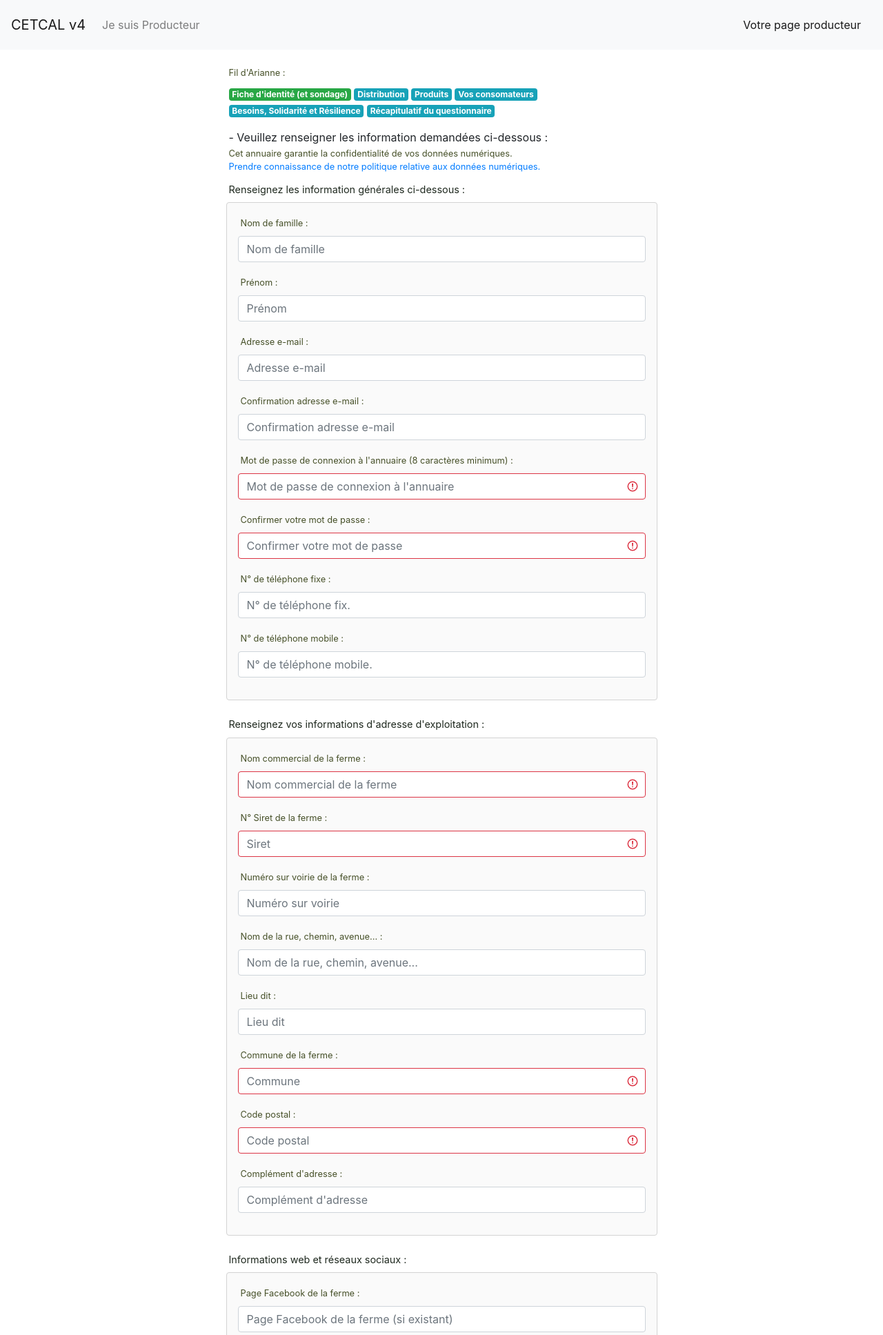
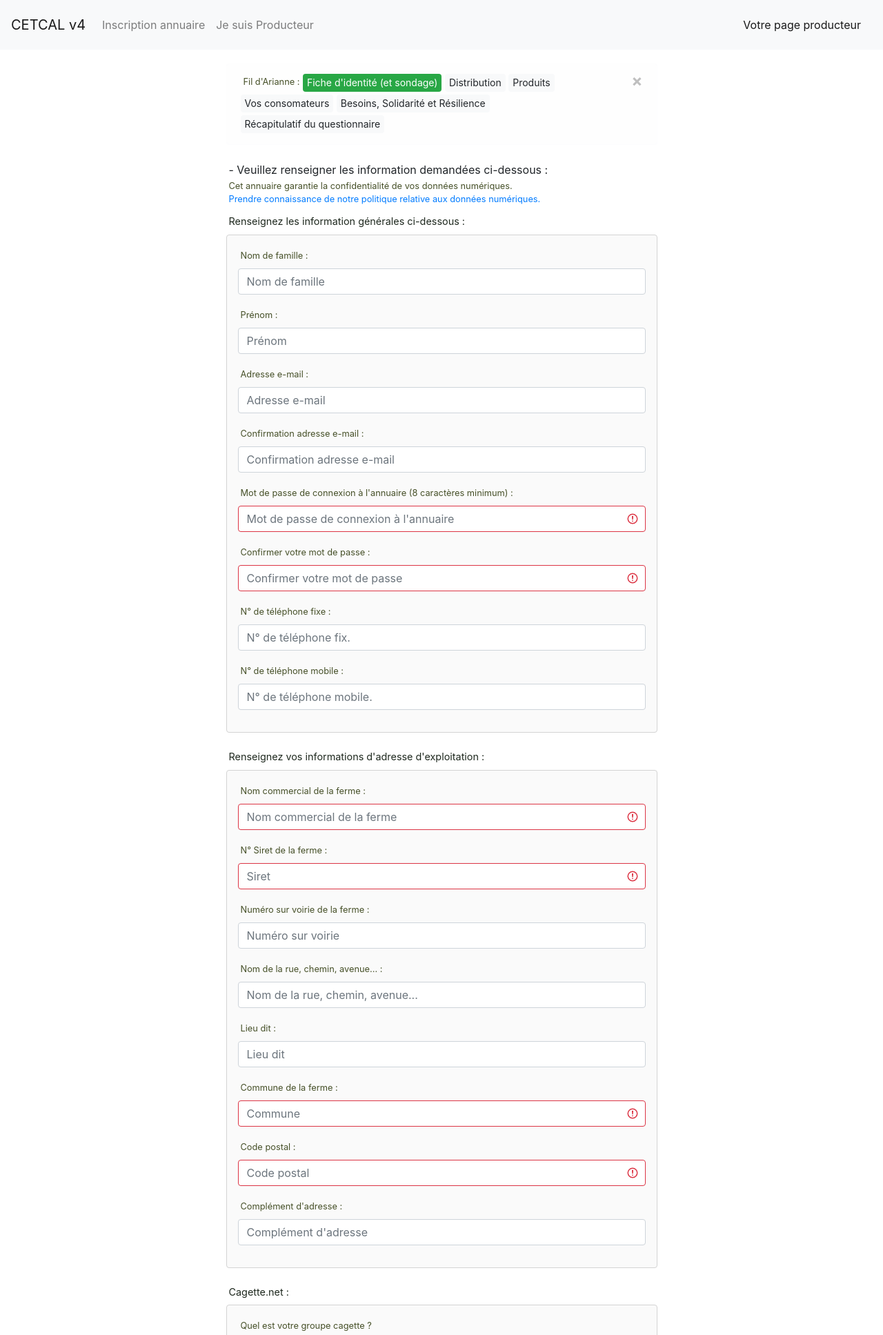
Before and after one commit to PaulBisserier/cetcal, a PHP site: page /?statut=signupgen.form in a window 1280 px wide. Shown: the top 1935 px of the page at 69% size. Run offline with PHP 8.4, Linux system fonts and the light colour scheme; data that the repository does not hold is empty.

Commit message:
V4 questionnaire : bits'n'bobs

```diff
--- a/index.php
+++ b/index.php
@@ -55,14 +55,4 @@ $statut = htmlspecialchars(isset($_GET['statut']) && !empty($_GET['statut']) ? $
     .form { margin-bottom: 60px; }
     label { margin-left: 4px !important; }
     .table { border-style: 1px solid black !important; }
-    body, .sticky-footer-wrapper { min-height:100vh; }
-    .blog-footer {
-      padding: 2.5rem 0;
-      text-align: center;
-      background-color: #f9f9f9;
-      margin-top: 60px;
-    }
-    .blog-footer p:last-child {
-      margin-bottom: 0;
-    }
   </style>
--- a/src/app/controller/cet.qstprod.controller.signupgen.form.php
+++ b/src/app/controller/cet.qstprod.controller.signupgen.form.php
@@ -60,6 +60,8 @@ if ($nav == 'valider')
   $form_sondage = $dataProcessor->processHttpFormArrayData(
     isset($_POST['qstprod-sondage']) ? $_POST['qstprod-sondage'] : NULL);
 
+  $form_cagette = $dataProcessor->processHttpFormData($_POST['qstprod-cagette']);
+
   // Check for data isset/unset erros.
   $dataProcessor->scanForErrors();
   // Construct new DTO object :
@@ -69,7 +71,7 @@ if ($nav == 'valider')
     $form_adr_lieudit, $form_adr_commune, $form_adr_cp, $form_adr_cmpladr, $form_pagefb, $form_pageig,
     $form_pagetwitter, $form_siteweb, $form_boutiquewww, $form_orgcertifbio,
     $form_typeprod, $form_surfacepc, $form_surfaceserre, $form_nbrtetes, $form_hectolitresparan,
-    $form_sondage_difficultes, $form_sondage);
+    $form_sondage_difficultes, $form_sondage, $form_cagette);
   $_SESSION['signupgen.form'] = serialize($dtoQstGeneralesProd);
 }
 
--- a/src/app/includes/include.cet.qstprod.filarianne.php
+++ b/src/app/includes/include.cet.qstprod.filarianne.php
@@ -1,11 +1,16 @@
 <!-- Fil d'Arianne -->
 <div class="row justify-content-lg-center" style="margin-bottom: 8px;">
   <div class="col-lg-6 align-middle">
-    <label class="align-middle">
-      <small class="form-text text-muted">
-        <?= CetQstProdFilArianneHelper::$prefix_fa ?>
-      </small>
-    </label>
-    <label class="align-middle"><?= CetQstProdFilArianneHelper::update($statut); ?></label>
+    <div class="alert alert-light alert-dismissible fade show" role="alert">
+      <button type="button" class="close" data-dismiss="alert" aria-label="Close">
+        <span aria-hidden="true">&times;</span>
+      </button>
+      <label class="align-middle">
+        <small class="form-text text-muted">
+          <?= CetQstProdFilArianneHelper::$prefix_fa; ?>
+        </small>
+      </label>
+      <?= CetQstProdFilArianneHelper::update($statut); ?>
+    </div>
   </div>
 </div>
--- a/src/app/includes/include.cet.qstprod.navbar.php
+++ b/src/app/includes/include.cet.qstprod.navbar.php
@@ -9,11 +9,14 @@
   <div class="collapse navbar-collapse" id="navbar-cet-qstprod">
     <ul class="navbar-nav mr-auto">
       <li class="nav-item">
-        <a class="nav-link" href="#" onclick="$('#cet-qstprod_seconnecter').hide(function(){ $('#' + 'cet-qstprod_intro').fadeIn('slow'); });">Je suis Producteur</a>
+        <a class="nav-link" href="/src/app/controller/cet.qstprod.controller.login.form.php">Inscription annuaire</a>
+      </li>
+      <li class="nav-item">
+        <a class="nav-link" href="#" onmousedown="$('#cet-qstprod_seconnecter').hide(function(){ $('#' + 'cet-qstprod_intro').fadeIn('slow'); });">Je suis Producteur</a>
       </li>
     </ul>
     <span class="navbar-text">
-      <a class="nav-link" href="#" onclick="$('#cet-qstprod_intro').hide(function(){ $('#cet-qstprod_seconnecter').fadeIn('slow'); });">Votre page producteur</a>
+      <a class="nav-link" href="#" onmousedown="$('#cet-qstprod_intro').hide(function(){ $('#cet-qstprod_seconnecter').fadeIn('slow'); });">Votre page producteur</a>
     </span>
   </div>
 </nav>
--- a/src/app/includes/include.cet.qstprod.signupgen.form.php
+++ b/src/app/includes/include.cet.qstprod.signupgen.form.php
@@ -122,6 +122,16 @@ if (isset($_GET['sitkn']))
           <input class="form-control" id="qstprod-cmpladrs" name="qstprod-cmpladrs" type="text"
             placeholder="Complément d'adresse"
             value="<?= isset($currentForm['qstprod-cmpladrs']) ? $currentForm['qstprod-cmpladrs'] : $neant; ?>">
+        </div>
+      </div>
+
+      <label class="cet-formgroup-container-label"><small class="form-text">Cagette.net :</small></label>
+      <div class="cet-formgroup-container">
+        <div class="form-group mb-3">
+          <label class="cet-input-label"><small class="cet-qstprod-label-text">Quel est votre groupe cagette ?</small></label>
+          <input class="form-control" id="qstprod-cagette" name="qstprod-cagette" type="text"
+            placeholder="Indiquer votre groupe cagette"
+            value="<?= isset($currentForm['qstprod-cagette']) ? $currentForm['qstprod-cagette'] : $neant; ?>">
         </div>
       </div>
 
--- a/src/app/model/dto/cet.qstprod.signupconso.dto.php
+++ b/src/app/model/dto/cet.qstprod.signupconso.dto.php
@@ -11,10 +11,12 @@ Class QstConsomateursDTO
   public $receptionAutre;
   public $paiments;
   public $paimentAutre;
+  public $driveadr;
+  public $drivejour;
 
   function __construct($pConsoachats = "", $pConsoachatsAutre = "",
     $pReceptions = "", $pReceptionAutre = "", $pPaiments = "",
-    $pPaimentAutre = "")
+    $pPaimentAutre = "", $pDriveAdr = "", $pDriveJour = "")
   {
     $this->consoachats = $pConsoachats;
     $this->consoachatsAutre = $pConsoachatsAutre;
@@ -22,6 +24,8 @@ Class QstConsomateursDTO
     $this->receptionAutre = $pReceptionAutre;
     $this->paiments = $pPaiments;
     $this->paimentAutre = $pPaimentAutre;
+    $this->driveadr = $pDriveAdr;
+    $this->drivejour =$drivejour;
   }
 
 }
--- a/src/app/model/dto/cet.qstprod.signupgen.dto.php
+++ b/src/app/model/dto/cet.qstprod.signupgen.dto.php
@@ -32,13 +32,14 @@ Class QstProdGeneraleDTO
   public $hectolitresParAn;
   public $sondageDifficultes;
   public $sondage;
+  public $groupeCagette;
 
   function __construct($pNom = "", $pPrenom = "", $pEmail = "", $pMotDePasseMD5 = "", $pTelFix = "",
     $pTelPort = "", $pNomFerme = "", $pSiret = "", $pAdrNumvoie = "", $pAdrRue = "", $pAdrLieudit = "",
     $pAdrCommune = "", $pAdrCodePostal = "", $pAdrComplementAdr = "", $pPageFB = "", $pPageIG = "",
     $pPageTwitter = "", $pPUrlWeb = "", $pUrlBoutiqueWww = "", $pOrgCertifBIO = "", $pTypeProd = "",
     $pSurfaceHTerres = "", $pSurfaceHSerre = "", $pNbrTetesBetail = "", $pHectolitresParAn = "",
-    $pSondageDifficultes = "", $pSondage)
+    $pSondageDifficultes = "", $pSondage = "", $pGroupeCagette)
   {
       $this->nom = $pNom;
       $this->prenom = $pPrenom;
@@ -67,6 +68,7 @@ Class QstProdGeneraleDTO
       $this->hectolitresParAn = $pHectolitresParAn;
       $this->sondageDifficultes = $pSondageDifficultes;
       $this->sondage = $pSondage;
+      $this->groupeCagette = $pGroupeCagette;
   }
 
 }
--- a/src/app/utils/cet.qstprod.utils.filarianne.php
+++ b/src/app/utils/cet.qstprod.utils.filarianne.php
@@ -20,11 +20,11 @@ Class CetQstProdFilArianneHelper
     {
       if (strcmp($statut, $k) == 0)
       {
-        CetQstProdFilArianneHelper::$result .= " <span class=\"badge badge-success\">".CetQstProdFilArianneHelper::$prefix.$v."</span>";
+        CetQstProdFilArianneHelper::$result .= " <span class=\"badge badge-success\" style=\"margin-bottom: 4px; font-size: 14px; font-weight: normal; padding: 6px;\">".CetQstProdFilArianneHelper::$prefix.$v."</span>";
       }
       else
       {
-        CetQstProdFilArianneHelper::$result .= " <span class=\"badge badge-info\">".CetQstProdFilArianneHelper::$prefix.$v."</span>";
+        CetQstProdFilArianneHelper::$result .= " <span class=\"badge badge-light\" style=\"margin-bottom: 4px; font-size: 14px; font-weight: normal; padding: 6px;\">".CetQstProdFilArianneHelper::$prefix.$v."</span>";
       }
     }
 
```
Also changed, not shown: src/app/controller/cet.qstprod.controller.signupconso.form.php (+5 -3 lines), src/app/includes/include.cet.qstprod.signupconso.form.php (+19 -0 lines), 2 other files.
